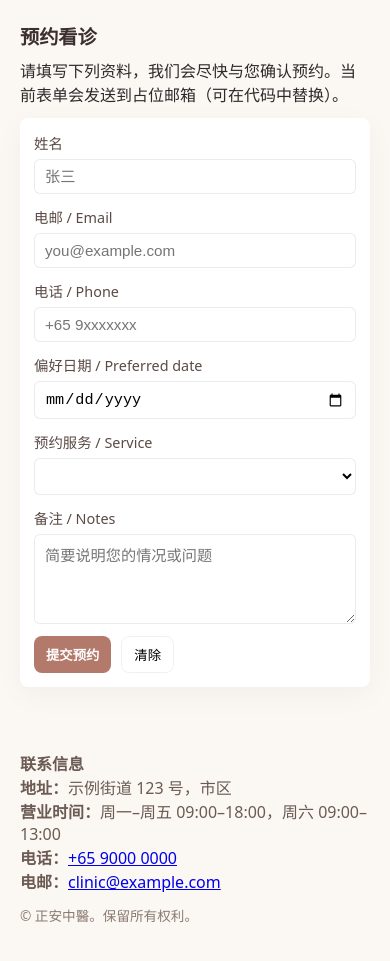
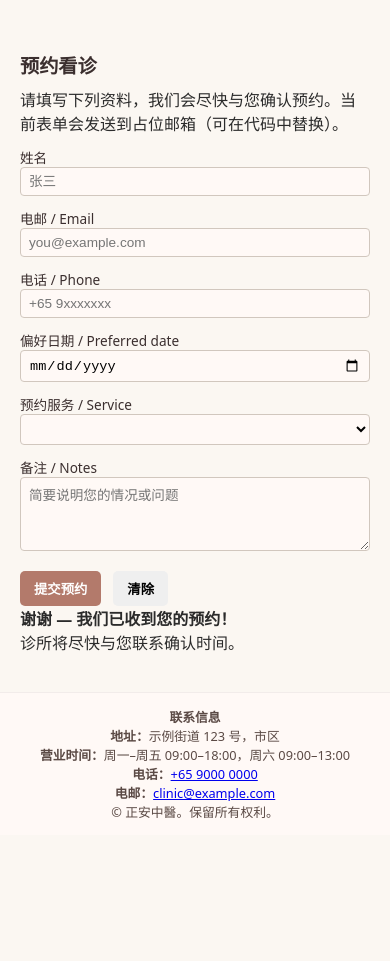
Before and after one commit to 4nn4-S/Zheng-An-TCM, a plain HTML site: page Index.html in a window 390 px wide. Shown: the part 693-1654 px from the top of the page. After the commit the page ends 1528 px from the top, so only its background shows below. Drawn offline with Linux system fonts and the light colour scheme.

Commit message:
Update style.css

```diff
--- a/style.css
+++ b/style.css
@@ -1,66 +1,34 @@
-/* style.css - neutral cultural theme (replace colors if desired) */
-/* Basic reset */
+/* style.css - neutral cultural theme */
 * { box-sizing: border-box; margin: 0; padding: 0; }
-html,body { height: 100%; font-family: system-ui, -apple-system, "Segoe UI", Roboto, "Noto Sans SC", "PingFang SC", "Hiragino Sans GB", "Microsoft YaHei", "Arial", sans-serif; color:#2b2b2b; background:#fbf7f2; }
-
-/* Container */
-.container { max-width: 1000px; margin: 0 auto; padding: 20px; }
-
-/* Header */
-.site-header { background: #fff9f6; border-bottom: 1px solid rgba(0,0,0,0.04); position: sticky; top:0; z-index: 30; }
+html,body { height: 100%; font-family: system-ui, "Noto Sans SC", "Microsoft YaHei", Arial, sans-serif; color:#2b2b2b; background:#fbf7f2; }
+.container { max-width:1000px; margin:0 auto; padding:20px; }
+.site-header { background:#fff9f6; border-bottom:1px solid rgba(0,0,0,0.04); position:sticky; top:0; z-index:30; }
 .header-inner { display:flex; align-items:center; justify-content:space-between; gap:10px; }
 .brand h1 { font-size:1.4rem; letter-spacing:1px; color:#3b2f2f; margin-bottom:4px; }
 .tagline { font-size:0.85rem; color:#7a6a63; }
-
-/* nav */
 .nav a { margin-left:12px; text-decoration:none; color:#5b4a45; font-weight:600; font-size:0.95rem; }
 .controls { display:flex; gap:12px; align-items:center; }
-
-/* HERO */
 .hero { position:relative; overflow:hidden; background: linear-gradient(180deg, rgba(255,255,255,0.9), rgba(251,247,242,0.95)); padding-bottom:30px; }
 .hero-image { width:100%; height:260px; object-fit:cover; filter: contrast(0.95) saturate(0.85); display:block; }
-.hero-content { position: absolute; left:50%; transform: translateX(-50%); bottom:18px; background: rgba(255,255,255,0.7); padding: 16px 22px; border-radius:8px; box-shadow: 0 6px 20px rgba(0,0,0,0.06); text-align:center; }
+.hero-content { position:absolute; left:50%; transform:translateX(-50%); bottom:18px; background:rgba(255,255,255,0.7); padding:16px 22px; border-radius:8px; box-shadow:0 6px 20px rgba(0,0,0,0.06); text-align:center; }
 .hero-content h2 { font-size:1.5rem; margin-bottom:6px; color:#3b2f2f; }
 .hero-content p { margin-bottom:8px; color:#6b5b54; }
 .cta { display:inline-block; padding:8px 14px; background:#b37a6b; color:#fff; border-radius:6px; text-decoration:none; font-weight:600; }
-
-/* ABOUT */
 .about h3, .services h3, .booking h3 { font-size:1.2rem; color:#3b2f2f; margin-bottom:8px; }
 .about p { color:#5b4a45; line-height:1.6; }
-
-/* SERVICES grid */
 .services-grid { display:grid; grid-template-columns: repeat(auto-fit,minmax(240px,1fr)); gap:16px; margin-top:14px; }
-.card { background: #fff; border-radius:8px; padding:14px; box-shadow: 0 6px 18px rgba(26,20,18,0.04); border-left:6px solid rgba(179,122,107,0.06); transition:transform .14s ease, box-shadow .14s ease; }
-.card:hover { transform: translateY(-4px); box-shadow: 0 12px 30px rgba(26,20,18,0.06); }
-.card h4 { margin-bottom:6px; color:#3b2f2f; font-size:1rem; }
-.card p { color:#6b5b54; font-size:0.95rem; line-height:1.45; }
-
-/* accordion details (hidden by default on small screens) */
-.card .desc { display:none; margin-top:8px; color:#5b4a45; font-size:0.95rem; }
-.card.expanded .desc { display:block; }
-
-/* BOOKING form */
-.form { background:#fff; border-radius:8px; padding:14px; box-shadow:0 8px 30px rgba(26,20,18,0.04); margin-top:12px; }
-.form-grid { display:grid; grid-template-columns: repeat(2,1fr); gap:12px; }
-.form-grid label { display:flex; flex-direction:column; font-size:0.9rem; color:#5b4a45; }
-.form-grid label.full { grid-column: 1 / -1; }
-.form-grid input, .form-grid select, .form-grid textarea { margin-top:6px; padding:8px 10px; border-radius:6px; border:1px solid rgba(0,0,0,0.08); background:#fff; font-size:0.95rem; }
-.form-actions { margin-top:12px; display:flex; gap:10px; }
-.btn { padding:8px 12px; border-radius:8px; border:1px solid rgba(0,0,0,0.06); background:transparent; cursor:pointer; }
-.btn.primary { background:#b37a6b; color:#fff; border: none; font-weight:700; }
-
-/* THANK YOU */
-.thankyou { display:none; background:#f5f7f6; padding:14px; border-radius:8px; margin-top:12px; border:1px solid rgba(0,0,0,0.03);}
-.thankyou.show { display:block; }
-
-/* FOOTER */
-.footer { margin-top:26px; padding:18px 20px 40px; color:#6b5b54; background: transparent; }
-.smallprint { margin-top:12px; font-size:0.85rem; color:#8a7a73; }
-
-/* Responsive */
-@media (max-width:720px) {
-  .header-inner { flex-direction:column; align-items:flex-start; gap:8px; }
-  .form-grid { grid-template-columns: 1fr; }
-  .hero-image { height:220px; }
-  .hero-content { left:14px; transform:none; bottom:14px; right:14px; }
-}
+.service-card { border:1px solid #e0d9d3; padding:14px; border-radius:6px; background:#fff; transition:0.25s; cursor:pointer; }
+.service-card:hover { transform:translateY(-2px); box-shadow:0 6px 12px rgba(0,0,0,0.08); }
+.service-card h4 { font-size:1rem; color:#3b2f2f; margin-bottom:6px; }
+.service-card p { font-size:0.85rem; color:#5b4a45; }
+.booking .form { display:flex; flex-direction:column; gap:12px; margin-top:12px; }
+.form-grid { display:grid; grid-template-columns: repeat(auto-fit,minmax(220px,1fr)); gap:12px; }
+label { display:flex; flex-direction:column; font-size:0.85rem; color:#3b2f2f; }
+label.full { grid-column: 1 / -1; }
+input, textarea, select { padding:6px 8px; font-size:0.85rem; border:1px solid #d1c7be; border-radius:4px; background:#fff9f6; }
+textarea { resize:vertical; }
+.form-actions { display:flex; gap:12px; margin-top:8px; }
+.btn { cursor:pointer; border:none; border-radius:5px; padding:8px 14px; font-weight:600; transition:0.2s; }
+.btn.primary { background:#b37a6b; color:#fff; }
+.btn:hover { opacity:0.9; }
+.footer { background:#fff9f6; border-top:1px solid rgba(0,0,0,0.05); padding:14px 20px; margin-top:18px; text-align:center; font-size:0.8rem; color:#5b4a45; }
```
